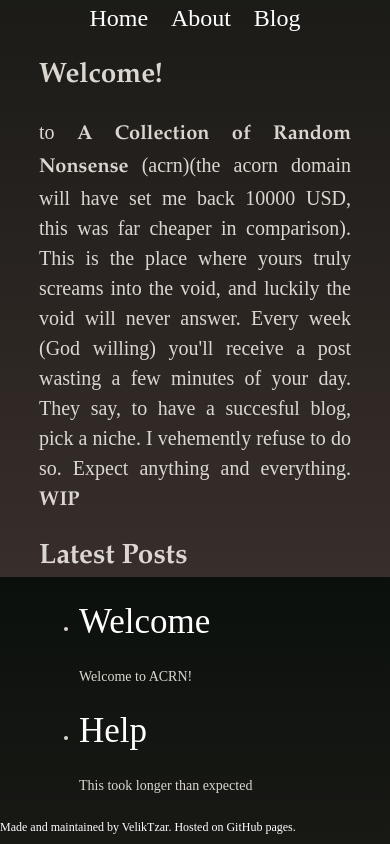
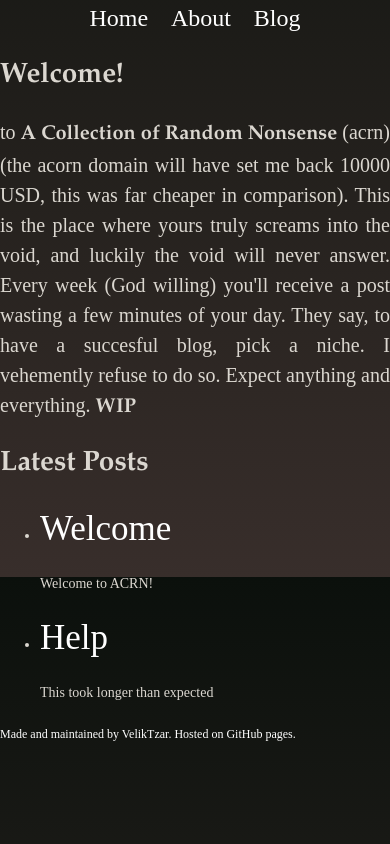
Before and after one commit to VelikTzar/acrn, a Jekyll site: the page built from index.html, in a window 390 px wide. Shown: the part 323-1167 px from the top of the page. Built offline with Jekyll 4.4.1, drawn with Linux system fonts in a browser that asks for light colours; some web fonts are replaced; after the commit the page ends 1074 px from its top, so only the background shows below that.

Commit message:
Update main.scss

```diff
--- a/_sass/main.scss
+++ b/_sass/main.scss
@@ -191,7 +191,7 @@
             text-align: justify;
             vertical-align: middle;
             margin: auto;
-            width: 80%;
+            min-width: 80vw;
 
             a {
                 text-decoration: none;
```
